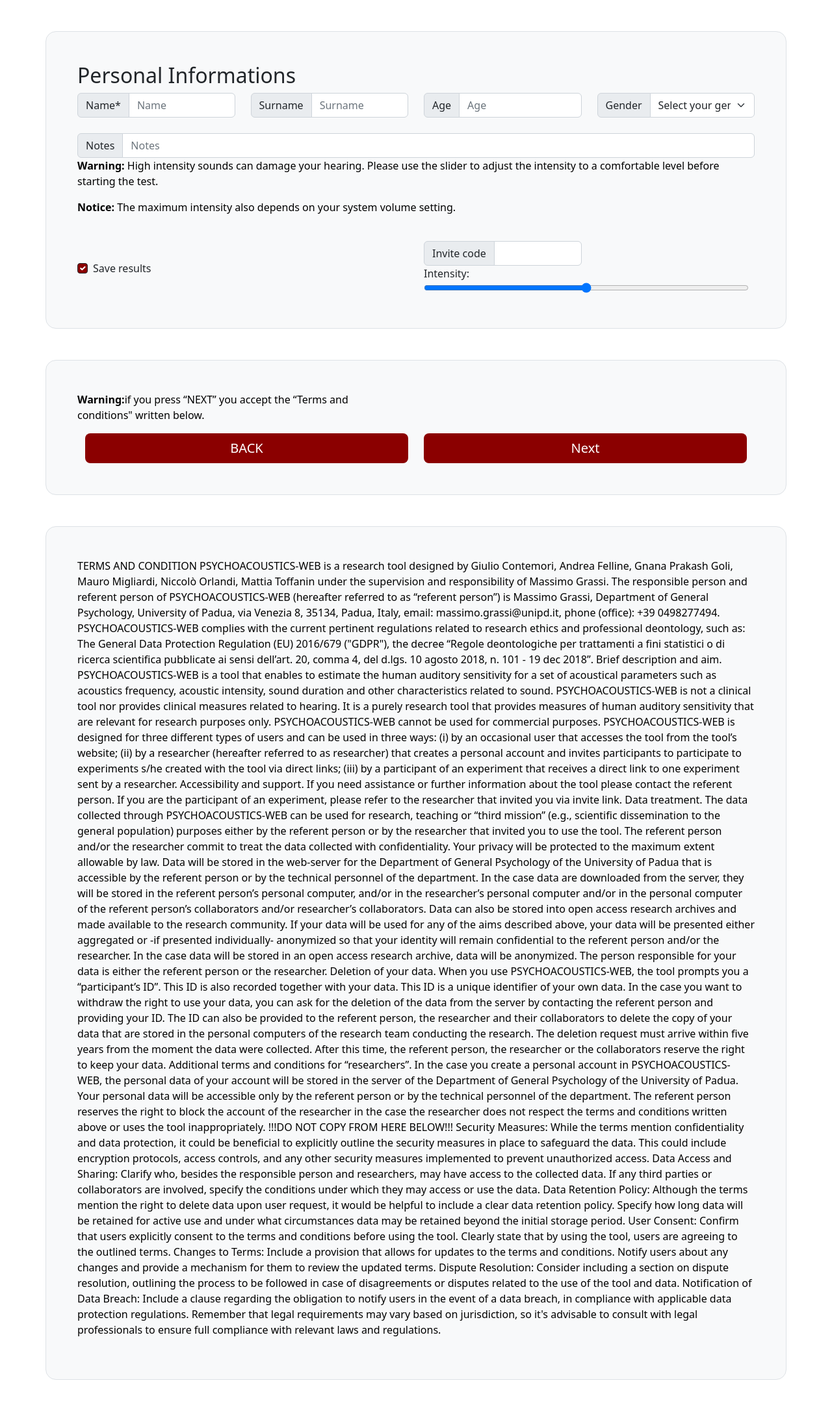
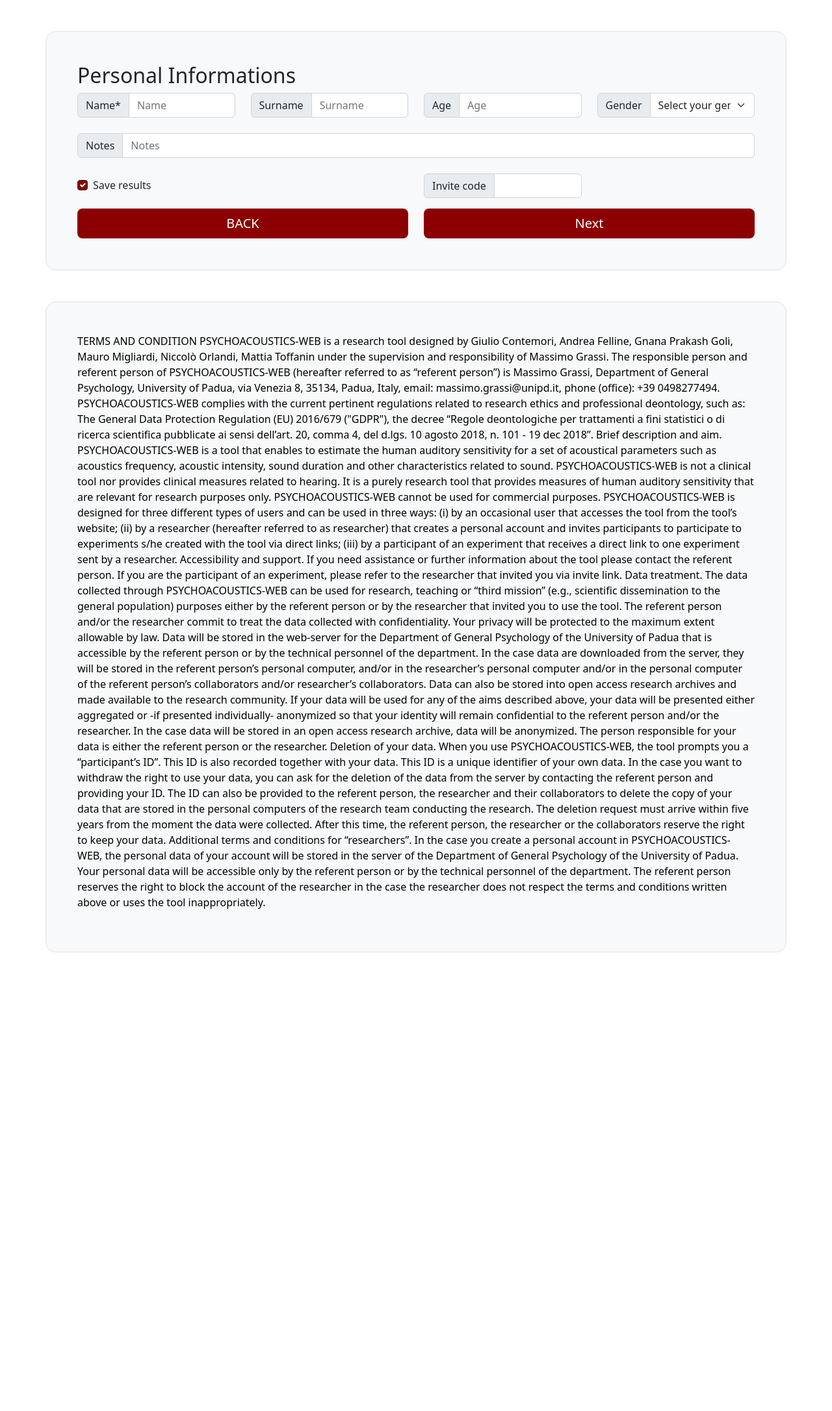
Before and after one commit to hurxan/psychoacoustics-web, a PHP site: page /demographicData.php?test=amp in a window 1280 px wide. Shown: the whole page at 65% size. After the commit the page ends 1466 px from the top, so only its background shows below. Run offline with PHP 8.4, Linux system fonts and the light colour scheme; data that the repository does not hold is empty.

Commit message:
recovered old demographicData without slider

```diff
--- a/demographicData.php
+++ b/demographicData.php
@@ -60,12 +60,6 @@
             verifyRef();
         }
     </script>
-    <style>
-        /* Add this style to increase the width of the range input */
-        #volume {
-            width: 500px; /* Adjust the width as needed */
-        }
-    </style>
 </head>
 <body onload="verifyRef()">
 
@@ -149,8 +143,6 @@ if (isset($_GET['err'])) {
                     <span class="input-group-text" id="notes">Notes</span>
                     <input type="text" class="form-control" id="inputNotes" placeholder="Notes" name="notes">
                 </div>
-                <p style="color: black;"><strong>Warning:</strong> High intensity sounds can damage your hearing. Please use the slider to adjust the intensity to a comfortable level before starting the test.</p>
-                <p style="color: black;"><strong>Notice:</strong> The maximum intensity also depends on your system volume setting.</p>
             </div>
             <div class="col-12 col-lg-6">
                 <div class="form-check">
@@ -179,26 +171,9 @@ if (isset($_GET['err'])) {
                         <?php } ?>
                     </div>
                 </div>
+            </div>
 
-                <form method="post" action="">
-                                <label for="volume">Intensity:</label>
-                                <input type="range" id="volume" name="volume" min="0" max="100" step="1">
-                    </form>
-            </div>
-        </div>
-    </form>
-</div>
-<div class="container my-5 p-4 p-sm-5 border rounded rounded-4 bg-light">
-    <form name="staircase" method="post" action="php/personalInfoValidation.php<?php
-        if (isset($_GET["test"]))
-            echo "?test=" . $_GET["test"];
-        ?>">
-
-            <div class="col-lg-6">
-                <div class="col-12 ">
-                    <p style="color: black;"><strong>Warning:</strong>if you press “NEXT” you accept the “Terms and conditions" written below.</p>
-                </div>
-            </div>
+            <!-- i bottoni sono fuori dal terzo slot -->
             <div class="container mt-3">
                 <div class="row row-cols-2 gy-2">
                     <div class="col d-grid">
@@ -214,7 +189,8 @@ if (isset($_GET['err'])) {
                     </div>
                 </div>
             </div>
-        </form>
+        </div>
+    </form>
 </div>
 <div class="container my-5 p-4 p-sm-5 border rounded rounded-4 bg-light">
     <p style="color: black;"> TERMS AND CONDITION
@@ -234,24 +210,6 @@ if (isset($_GET['err'])) {
 
         Additional terms and conditions for “researchers”.
         In the case you create a personal account in PSYCHOACOUSTICS-WEB, the personal data of your account will be stored in the server of the Department of General Psychology of the University of Padua. Your personal data will be accessible only by the referent person or by the technical personnel of the department. The referent person reserves the right to block the account of the researcher in the case the researcher does not respect the terms and conditions written above or uses the tool inappropriately.
-
-
-        !!!DO NOT COPY FROM HERE BELOW!!!
-        Security Measures:
-        While the terms mention confidentiality and data protection, it could be beneficial to explicitly outline the security measures in place to safeguard the data. This could include encryption protocols, access controls, and any other security measures implemented to prevent unauthorized access.
-        Data Access and Sharing:
-        Clarify who, besides the responsible person and researchers, may have access to the collected data. If any third parties or collaborators are involved, specify the conditions under which they may access or use the data.
-        Data Retention Policy:
-        Although the terms mention the right to delete data upon user request, it would be helpful to include a clear data retention policy. Specify how long data will be retained for active use and under what circumstances data may be retained beyond the initial storage period.
-        User Consent:
-        Confirm that users explicitly consent to the terms and conditions before using the tool. Clearly state that by using the tool, users are agreeing to the outlined terms.
-        Changes to Terms:
-        Include a provision that allows for updates to the terms and conditions. Notify users about any changes and provide a mechanism for them to review the updated terms.
-        Dispute Resolution:
-        Consider including a section on dispute resolution, outlining the process to be followed in case of disagreements or disputes related to the use of the tool and data.
-        Notification of Data Breach:
-        Include a clause regarding the obligation to notify users in the event of a data breach, in compliance with applicable data protection regulations.
-        Remember that legal requirements may vary based on jurisdiction, so it's advisable to consult with legal professionals to ensure full compliance with relevant laws and regulations.
     </p>
 </div>
 <script src="https://cdn.jsdelivr.net/npm/bootstrap@5.0.2/dist/js/bootstrap.bundle.min.js"
```
